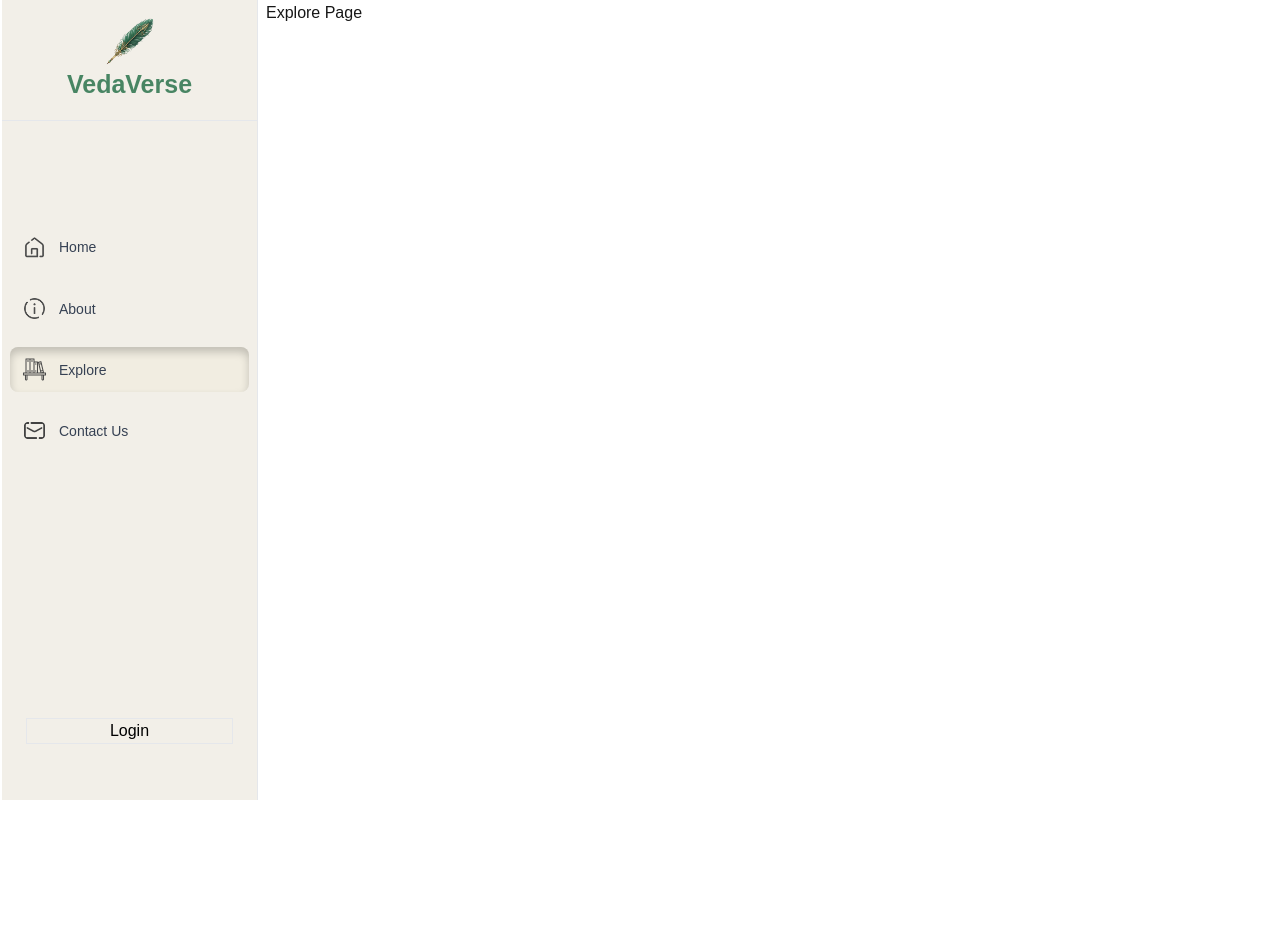
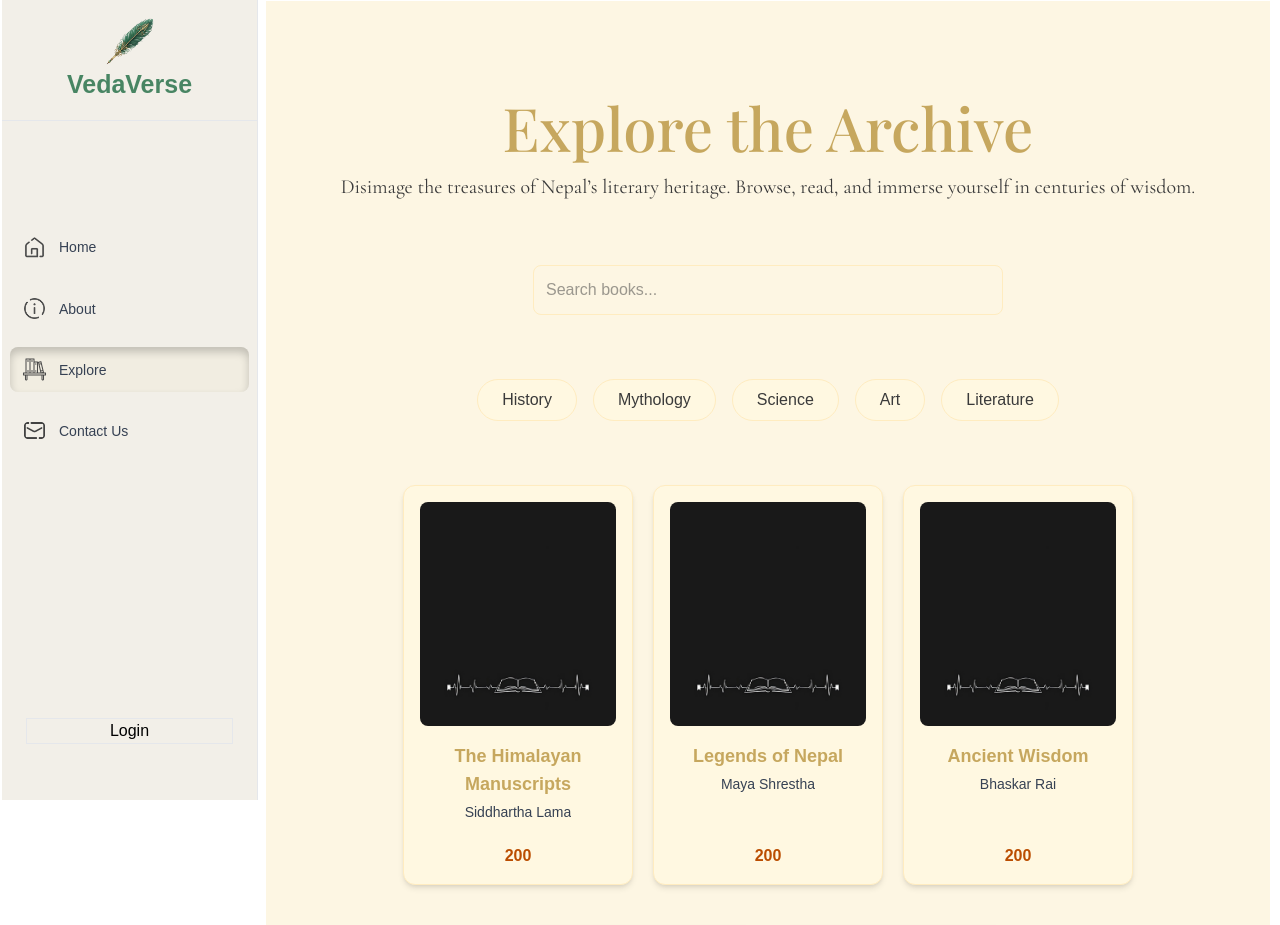
Before and after one commit to 82-Gaurab/veda-verse-web-app, a Next.js app: page /explore in a window 1280 px wide. Shown: the top 925 px of the page. Before the commit the page ends 801 px from the top, so only its background shows below. Built offline with nearby package versions, Linux system fonts and the light colour scheme.

Commit message:
Create explore; Update book card design; update book model; update contact page design

```diff
--- a/app/(public)/_component/BookCard.tsx
+++ b/app/(public)/_component/BookCard.tsx
@@ -9,17 +9,45 @@ interface Book {
 
 const BookCard = ({ title, author, price, image }: Book) => {
   return (
-    <div className="bg-white rounded-xl shadow-md hover:shadow-xl transition p-4">
-      <Image
-        src={image}
-        alt={title}
-        height={20}
-        width={20}
-        className="rounded-md mb-4 h-56 w-full object-cover"
-      />
-      <h3 className="font-semibold text-lg">{title}</h3>
-      <p className="text-sm text-gray-500">{author}</p>
-      <p className="text-amber-700 font-bold mt-2">{price}</p>
+    <div
+      className={`
+        w-57.5
+        bg-[#FFF8E1]
+        border border-[#FFECC0]
+        rounded-xl
+        shadow-md
+        hover:shadow-2xl
+        hover:-translate-y-2
+        transition
+        duration-300
+        ease-in-out
+        p-4
+        flex flex-col items-center
+        h-100
+      `}
+    >
+      {/* Book Image */}
+      <div className="relative w-full h-56 mb-4 shrink-0">
+        <Image
+          src={image}
+          alt={title}
+          fill
+          className="rounded-lg object-cover"
+        />
+      </div>
+
+      {/* Title */}
+      <h3 className="font-semibold text-lg text-[#C6A75E] text-center mb-1 line-clamp-2">
+        {title}
+      </h3>
+
+      {/* Author */}
+      <p className="text-gray-700 text-sm text-center mb-2 line-clamp-1">
+        {author}
+      </p>
+
+      {/* Price */}
+      <p className="text-amber-700 font-bold mt-auto text-center">{price}</p>
     </div>
   );
 };
--- a/app/contact/_component/Contact.tsx
+++ b/app/contact/_component/Contact.tsx
@@ -14,7 +14,7 @@ const cormorant = Cormorant_Garamond({
 export default function ContactPage() {
   return (
     <div className="relative min-h-screen bg-[#FDF6E3] text-[#3A3A3A] overflow-hidden">
-      <div className="mx-auto px-8 py-24 space-y-24">
+      <div className="mx-auto max-w-7xl px-8 py-24 space-y-24">
         {/* Hero Section */}
         <section className="text-center space-y-6">
           <h1
--- /dev/null
+++ b/app/explore/_component/BookModel.tsx
@@ -0,0 +1,80 @@
+"use client";
+
+import { Playfair_Display, Cormorant_Garamond } from "next/font/google";
+import Image from "next/image";
+
+const playfair = Playfair_Display({
+  subsets: ["latin"],
+  weight: ["500", "700"],
+});
+const cormorant = Cormorant_Garamond({
+  subsets: ["latin"],
+  weight: ["400", "500"],
+});
+
+interface BookModalProps {
+  title: string;
+  author: string;
+  price: string;
+  image: string;
+  isOpen: boolean;
+  onClose: () => void;
+}
+
+export default function BookModal({
+  title,
+  author,
+  price,
+  image,
+  isOpen,
+  onClose,
+}: BookModalProps) {
+  if (!isOpen) return null;
+
+  return (
+    <div
+      className="fixed inset-0 z-50 flex items-center justify-center bg-black/50 backdrop-blur-sm"
+      onClick={onClose}
+    >
+      <div
+        className="
+          bg-[#FFF8E1] border border-[#FFECC0] rounded-xl shadow-2xl
+          max-w-lg w-full p-6 relative
+          animate-page-turn
+        "
+        onClick={(e) => e.stopPropagation()}
+      >
+        <button
+          className="absolute top-5 right-5 text-[#C6A75E] text-[15px] z-40 cursor-pointer hover:bg-gray-500 pt-1 pr-2 pb-1 pl-2 rounded-2xl"
+          onClick={() => onClose()}
+        >
+          X
+        </button>
+
+        {/* Book Cover */}
+        <div className="relative w-full h-64 mb-6">
+          <Image
+            src={image}
+            alt={title}
+            fill
+            className="object-cover rounded-lg"
+          />
+        </div>
+
+        <h2 className={`${playfair.className} text-3xl text-[#C6A75E] mb-2`}>
+          {title}
+        </h2>
+        <p className={`${cormorant.className} text-lg text-gray-700 mb-2`}>
+          by {author}
+        </p>
+        <p className={`${cormorant.className} text-amber-700 font-bold mb-4`}>
+          {price}
+        </p>
+        <p className={`${cormorant.className} text-gray-600`}>
+          Dive into the pages of this mystical book, where centuries of wisdom
+          meet the golden glow of Nepal’s literary heritage.
+        </p>
+      </div>
+    </div>
+  );
+}
--- /dev/null
+++ b/app/explore/_component/Explore.tsx
@@ -0,0 +1,122 @@
+"use client";
+
+import BookCard from "@/app/(public)/_component/BookCard";
+import { Playfair_Display, Cormorant_Garamond } from "next/font/google";
+import { useState } from "react";
+import BookModal from "./BookModel";
+
+const playfair = Playfair_Display({
+  subsets: ["latin"],
+  weight: ["500", "700"],
+});
+const cormorant = Cormorant_Garamond({
+  subsets: ["latin"],
+  weight: ["400", "500"],
+});
+
+const BOOKS = [
+  {
+    title: "The Himalayan Manuscripts",
+    author: "Siddhartha Lama",
+    image: "/images/bg.jpg",
+    price: "100",
+  },
+  {
+    title: "Legends of Nepal",
+    author: "Maya Shrestha",
+    image: "/images/bg.jpg",
+    price: "100",
+  },
+  {
+    title: "Ancient Wisdom",
+    author: "Bhaskar Rai",
+    image: "/images/bg.jpg",
+    price: "100",
+  },
+  {
+    title: "Sacred Scripts",
+    author: "Tara Gurung",
+    image: "/images/bg.jpg",
+    price: "100",
+  },
+  {
+    title: "Mythical Tales",
+    author: "Rajan Thapa",
+    image: "/images/bg.jpg",
+    price: "100",
+  },
+];
+
+export default function ExplorePage() {
+  const [selectedBook, setSelectedBook] = useState<(typeof BOOKS)[0] | null>(
+    null,
+  );
+  return (
+    <div className="relative min-h-screen bg-[#FDF6E3] text-[#3A3A3A] overflow-hidden">
+      <div className="max-w-7xl mx-auto px-8 py-24 space-y-16">
+        {/* Hero */}
+        <section className="text-center space-y-4">
+          <h1
+            className={`${playfair.className} text-5xl md:text-6xl text-[#C6A75E]`}
+          >
+            Explore the Archive
+          </h1>
+          <p className={`${cormorant.className} text-lg md:text-xl`}>
+            Disimage the treasures of Nepal’s literary heritage. Browse, read,
+            and immerse yourself in centuries of wisdom.
+          </p>
+        </section>
+
+        {/* Search Bar */}
+        <section className="flex justify-center">
+          <input
+            type="text"
+            placeholder="Search books..."
+            className="w-full md:w-1/2 border border-[#FFECC0] rounded-lg p-3 focus:outline-none focus:ring-2 focus:ring-[#C6A75E]"
+          />
+        </section>
+
+        {/* Category Buttons */}
+        <section className="flex flex-wrap justify-center gap-4">
+          {["History", "Mythology", "Science", "Art", "Literature"].map(
+            (cat) => (
+              <button
+                key={cat}
+                className="bg-[#FFF8E1] border border-[#FFECC0] rounded-full px-6 py-2 hover:bg-[#FFECC0] transition"
+              >
+                {cat}
+              </button>
+            ),
+          )}
+        </section>
+
+        {/* Book Grid */}
+        <section className="flex flex-wrap gap-x-5 gap-y-10 justify-center items-center">
+          {BOOKS.map((book) => (
+            <div
+              key={book.title}
+              onClick={() => setSelectedBook(book)}
+              className="cursor-pointer"
+            >
+              <BookCard
+                key={book.title}
+                title={book.title}
+                author={book.author}
+                price={"200"}
+                image={"/images/bg.jpg"}
+              />
+            </div>
+          ))}
+        </section>
+      </div>
+      {/* Modal */}
+      {selectedBook && (
+        <BookModal
+          {...selectedBook}
+          isOpen={!!selectedBook}
+          onClose={() => setSelectedBook(null)}
+        />
+      )}
+    </div>
+  );
+}
--- a/app/explore/page.tsx
+++ b/app/explore/page.tsx
@@ -1,3 +1,5 @@
+import ExplorePage from "./_component/Explore";
+
 export default function Page() {
-  return <h1>Explore Page</h1>;
+  return <ExplorePage />;
 }
```
